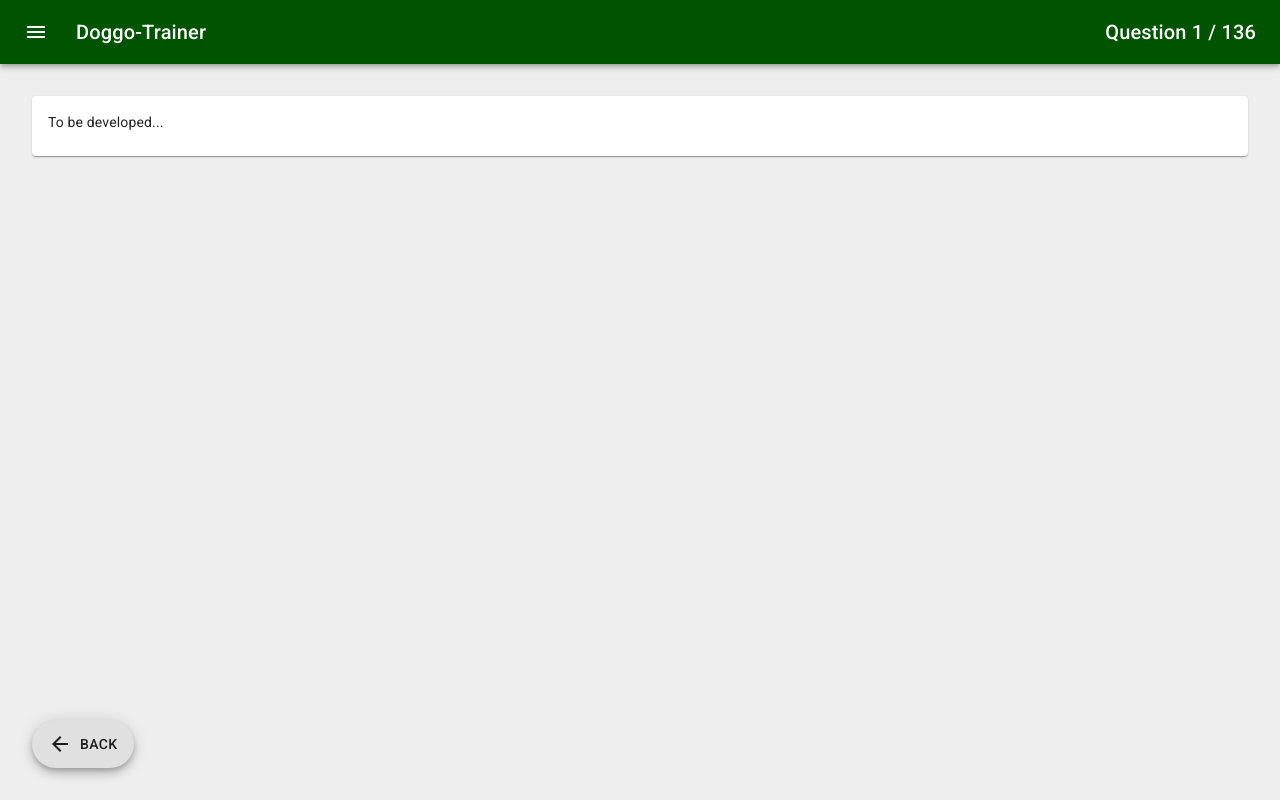
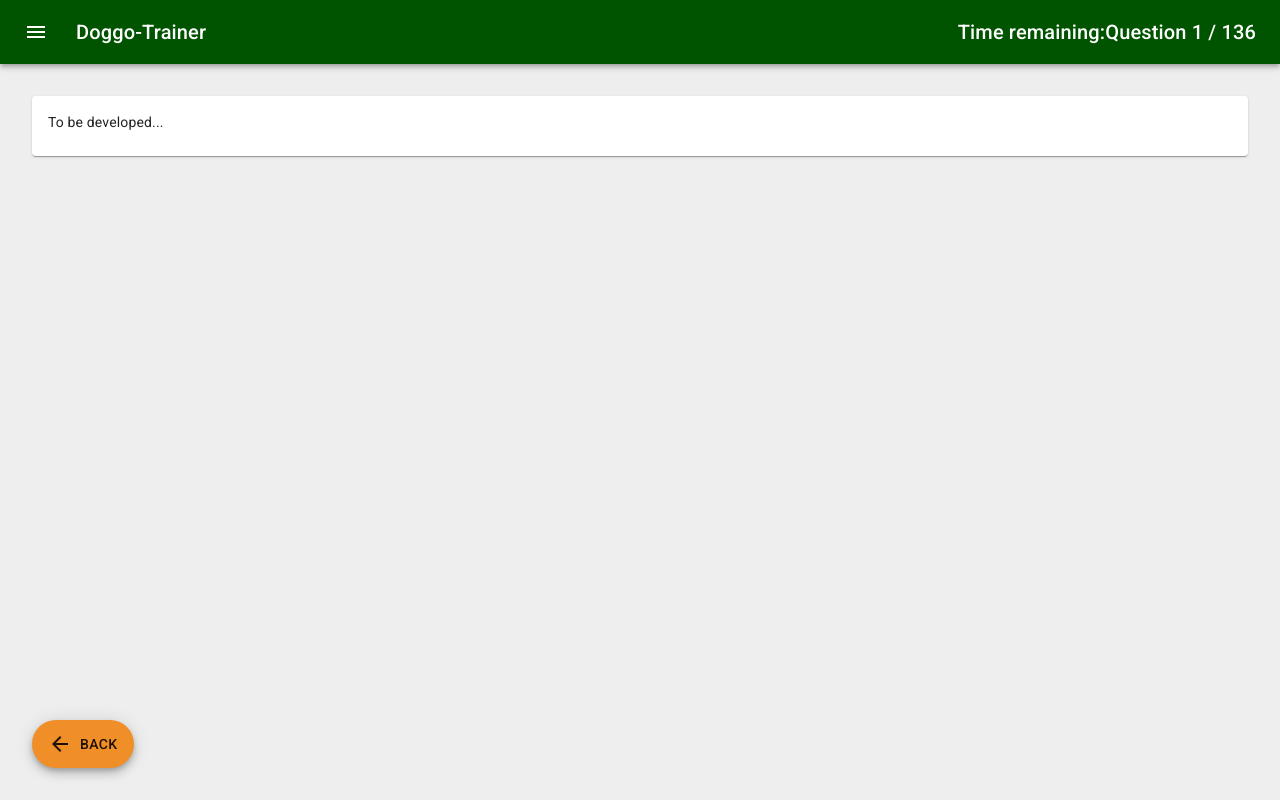
Before and after one commit to kevelopment/doggo-license-trainer, a React (Create React App) app: page /exam in a window 1280 px wide. Built offline with nearby package versions, Linux system fonts and the light colour scheme.

Commit message:
removed obsolete files and added support for displaying images in the question

```diff
--- a/src/App.jsx
+++ b/src/App.jsx
@@ -53,6 +53,10 @@ class App extends React.Component {
     this.setState({ currentIndex: index });
   };
 
+  setMaxIndex = (index) => {
+    this.setState({ maxIndex: index });
+  };
+
   render() {
     return (
       <ThemeProvider theme={appTheme}>
@@ -61,15 +65,28 @@ class App extends React.Component {
           <ConfigurationBar
             currentQuestionIndex={this.state.currentIndex}
             maxNumberQuestions={this.state.maxIndex}
-            route={this.state.currentRoute}
+            showQuestion={
+              window.location.pathname === Routes.TRAINING ||
+              window.location.pathname === Routes.EXAM
+            }
+            showTimer={window.location.pathname === Routes.EXAM}
           />
 
           <Box flex="1 1 auto" p={4}>
             <BrowserRouter>
               <Switch>
-                <Route path={Routes.EXAM}>{<Exam />}</Route>
+                <Route path={Routes.EXAM}>
+                  {
+                    <Exam
+                      questions={this.state.allQuestions}
+                      setIndex={this.setCurrentIndex}
+                      setMaxIndex={this.setMaxIndex}
+                    />
+                  }
+                </Route>
                 <Route path={Routes.TRAINING}>
                   <Training
+                    setMaxIndex={this.setMaxIndex}
                     questions={this.state.allQuestions}
                     setIndex={this.setCurrentIndex}
                   />
--- a/src/App.scss
+++ b/src/App.scss
@@ -3,6 +3,7 @@ body,
 #root {
   height: 100%;
   background: #eee;
+  overflow-x: hidden;
 }
 
 .no-selection {
--- a/src/components/ConfigurationBar.jsx
+++ b/src/components/ConfigurationBar.jsx
@@ -25,12 +25,23 @@ class ConfigurationBar extends React.Component {
           <Typography variant="h6" className={classes.title} noWrap>
             Doggo-Trainer
           </Typography>
-          <Typography variant="h6" className={classes.stepIndicator} noWrap>
-            Question{" "}
-            {`${this.props.currentQuestionIndex + 1} / ${
-              this.props.maxNumberQuestions + 1
-            }`}
-          </Typography>
+          {this.props.showTimer ? (
+            <Typography variant="h6" noWrap>
+              Time remaining: {this.props.timeRemaining}
+            </Typography>
+          ) : (
+            ""
+          )}
+          {this.props.showQuestion ? (
+            <Typography variant="h6" noWrap>
+              Question{" "}
+              {`${this.props.currentQuestionIndex + 1} / ${
+                this.props.maxNumberQuestions + 1
+              }`}
+            </Typography>
+          ) : (
+            ""
+          )}
         </Toolbar>
       </AppBar>
     );
--- a/src/components/Question.jsx
+++ b/src/components/Question.jsx
@@ -1,4 +1,5 @@
 import {
+  Box,
   Button,
   Card,
   CardActions,
@@ -76,6 +77,18 @@ class Question extends React.Component {
             title={`${this.props.index + 1}. ${this.props.question.question}`}
           ></CardHeader>
           <CardContent>
+            {this.props.question.image ? (
+              <Box style={{ textAlign: "center" }}>
+                <img
+                  src={
+                    process.env.PUBLIC_URL + "/img/" + this.props.question.image
+                  }
+                  alt={this.props.question.image}
+                />
+              </Box>
+            ) : (
+              ""
+            )}
             <FormControl component="fieldset" className={classes.formControl}>
               <RadioGroup
                 name="quiz-question"
--- a/src/components/buttons/NavigateBackFab.jsx
+++ b/src/components/buttons/NavigateBackFab.jsx
@@ -2,17 +2,19 @@ import { Fab, withStyles } from "@material-ui/core";
 import { ArrowBack } from "@material-ui/icons";
 import React from "react";
 import { withRouter } from "react-router-dom";
+import { Routes } from "../../App";
 
 class NavigateBackFab extends React.Component {
   navigateBack = () => {
     this.props.onClick();
-    this.props.history.goBack();
+    this.props.history.push(Routes.HOME);
   };
 
   render() {
     const { classes } = this.props;
     return (
       <Fab
+        color="secondary"
         variant="extended"
         className={classes.fab}
         onClick={this.navigateBack}
--- a/src/components/exam/Exam.jsx
+++ b/src/components/exam/Exam.jsx
@@ -1,10 +1,26 @@
 import { Box, Card, CardContent } from "@material-ui/core";
 import React from "react";
+import shuffle from "../../helper/ArrayHelper";
 import NavigateBackFab from "../buttons/NavigateBackFab";
 
 export default class Exam extends React.Component {
+  state = {
+    currentIndex: 0,
+  };
+
+  constructor(props) {
+    super(props);
+    this.state = {
+      currentIndex: 0,
+      questions: shuffle(props.questions).slice(0, 35),
+    };
+    this.props.setIndex(this.state.currentIndex);
+    this.props.setMaxIndex(this.state.questions.length);
+  }
+
   stopExam = () => {
-    console.log("stopping exam");
+    this.props.setIndex(0);
+    this.setState({ currentIndex: 0 });
   };
 
   render() {
--- a/src/components/training/Training.jsx
+++ b/src/components/training/Training.jsx
@@ -12,6 +12,7 @@ class Training extends React.Component {
       questions: shuffle(props.questions),
     };
     this.props.setIndex(this.state.currentIndex);
+    this.props.setMaxIndex(this.state.questions.length);
   }
 
   incrementCurrentIndex = () => {
```
Also changed, not shown: public/logo192.png (deleted), public/logo512.png (deleted).
